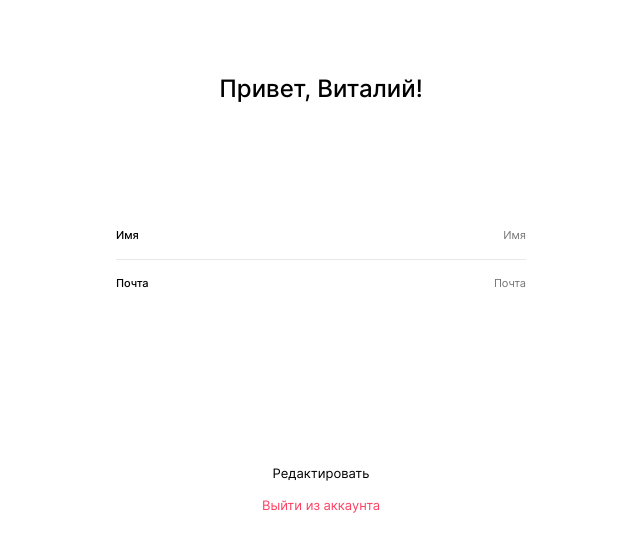
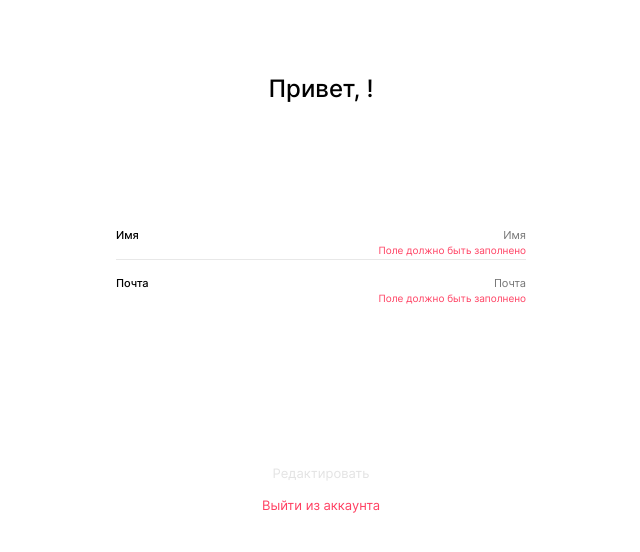
Before and after one commit to AmoryMeow/movies-explorer-frontend, a React (Create React App) app: page /profile in a window 1280 px wide. Shown: the top 552 px of the page, without its empty margins (319-959 px from the left). Built offline with nearby package versions, Linux system fonts and the light colour scheme.

Commit message:
feat: edit profile

```diff
--- a/src/components/App/App.js
+++ b/src/components/App/App.js
@@ -37,7 +37,7 @@ function App() {
           history.push('/');
         });
     }
-  }, [])
+  }, []);
 
   //регистрация
   function onSubmitRegister({name, email, password}) {
@@ -78,6 +78,7 @@ function App() {
     login(email, password);
   }
 
+  /* получить данные текущего пользователя */
   function getCurrentUser() {
     const token = localStorage.getItem('token');
     mainApi.getCurrentUser(token)
@@ -92,8 +93,13 @@ function App() {
   }
 
   /* редактирование профиля */
-  function handleSaveProfile() {
-    const token = localStorage.getItem('token');
+  function handleSaveProfile(data) {
+
+    mainApi.saveProfile(data)
+      .then((profile) => {
+        setCurrentUser(profile);
+      })
+      .catch((err) => console.log(err))
   }
 
   /* выход */
--- a/src/components/Profile/Profile.css
+++ b/src/components/Profile/Profile.css
@@ -26,7 +26,7 @@
 }
 
 .profile__field {
-  padding: 17px 0;
+  padding-top: 17px;
   display: flex;
   flex-direction: column;
   border-bottom: 1px solid #E8E8E8;
@@ -61,6 +61,29 @@
   padding: 0;
 }
 
+.profile__input:focus {
+  font-weight: bold;
+}
+.profile__input-error {
+  font-style: normal;
+  font-weight: normal;
+  font-size: 10px;
+  line-height: 12px;
+  color: #FF4062;
+  text-align: right;
+  padding: 2px 0;
+  min-height: 17px;
+  box-sizing: border-box;
+  opacity: 0;
+  visibility: hidden;
+  transition: visibility .3s, opacity .3s ease;
+}
+
+.profile__input-error_visible {
+  opacity: 1;
+  visibility: visible;
+}
+
 .profile__buttons {
   display: flex;
   flex-direction: column;
@@ -93,28 +116,10 @@
   color: #FF4062;
 }
 
-.profile__button_type_save {
-  font-weight: 500;
-  font-size: 14px;
-  line-height: 17px;
-  padding: 14px 0;
-  background-color: #F8F8F8;
+.profile__button_disabled {
+  opacity: .5;
+  color: rgb(200, 200, 200);
 }
-
-.profile__button_type_save:hover {
-  background-color: rgb(200, 200, 200, .7);
-}
-
-.profile__error {
-  padding: 20px;
-  font-style: normal;
-  font-weight: normal;
-  font-size: 11px;
-  line-height: 13px;
-  text-align: center;
-  color: #FF004C;
-}
-
 
 @media (max-width: 1279px) {
   .profile {
--- a/src/components/Profile/Profile.js
+++ b/src/components/Profile/Profile.js
@@ -1,58 +1,105 @@
 import React from 'react';
-import { NavLink } from 'react-router-dom';
 import {CurrentUserContext} from '../../contexts/CurrentUserContext.js';
 import './Profile.css';
+import { getErrorText, checkValid } from '../../utils/formValidator';
 
 function Profile({onSaveProfile, onSignOut}) {
 
+  const [formValues, setFormValues] = React.useState({
+    name: '',
+    email: ''
+  });
+
   const currentUser = React.useContext(CurrentUserContext);
+  React.useEffect(() => {
+    setFormValues({
+      ...formValues,
+      name: currentUser.name || '',
+      email: currentUser.email || ''
+    })
+  }, [currentUser]);
 
-  const [viewMode, setViewMode] = React.useState(true);
-
-  function handleEditClick(evt) {
-    evt.preventDefault();
-    setViewMode(false)
+  function handleInputChange(evt) {
+    const { name, value } = evt.target;
+    setFormValues({
+      ...formValues,
+      [name] : value
+    });
   }
 
+  /** валидация формы **/
+  const [errors, setErrors] = React.useState({
+    name: {
+      required: '',
+      minLength: '',
+      maxLength: '',
+    },
+    email: {
+      required: '',
+      minLength: '',
+      isEmail: '',
+    },
+  });
+  const [isNameValid, setIsNameValid] = React.useState(false);
+  const [isEmailValid, setIsEmailValid] = React.useState(false);
+  const [isSubmitDisabled, setIsSubmitDisabled] = React.useState(true);
+
+  React.useEffect(() => {
+
+    const { name, email } = formValues;
+
+    const nameValid = checkValid('name', name);
+    const emailValid = checkValid('email', email);
+
+    setErrors({
+      name: nameValid,
+      email: emailValid,
+    });
+
+    const nameVal = Object.values(nameValid).every((item) => item === '');
+    const emailVal = Object.values(emailValid).every((item) => item === '');
+    setIsNameValid(nameVal);
+    setIsEmailValid(emailVal);
+
+    setIsSubmitDisabled(!nameVal || !emailVal );
+
+  }, [formValues]);
+
+  /* кнопка выйти из аккаунта */
   function handleSignOut() {
     onSignOut();
   }
 
+  /* кнопка сохранить */
   function handleOnSubmit(evt) {
     evt.preventDefault();
-    onSaveProfile();
+    onSaveProfile(formValues);
   }
 
   return (
     <section className="profile">
-      <h2 className="profile__title">Привет, Виталий!</h2>
+      <h2 className="profile__title">Привет, {currentUser.name}!</h2>
       <form className="profile__form" action="post" name="profile" noValidate onSubmit={handleOnSubmit}>
         <article className="profile__field">
           <label className="profile__label">Имя
             <input className="profile__input profile__input_type_name" id="name-input" type="text" name="name"
               placeholder="Имя" required minLength="2" maxLength="30"
-              disabled={viewMode} value={currentUser.name}/>
+              value={formValues.name} onChange={handleInputChange}/>
           </label>
+          <span className={`profile__input-error ${!isNameValid && 'profile__input-error_visible'}`}>{getErrorText(errors.name)}</span>
         </article>
         <article className="profile__field">
           <label className="profile__label">Почта
             <input className="profile__input profile__input_type_email" id="email-input" type="text" name="email"
               placeholder="Почта" required minLength="5" maxLength="100"
-              disabled={viewMode} value={currentUser.email}/>
+              value={formValues.email} onChange={handleInputChange}/>
           </label>
+          <span className={`profile__input-error ${!isEmailValid && 'profile__input-error_visible'}`}>{getErrorText(errors.email)}</span>
         </article>
         <div className="profile__buttons">
-          {viewMode ? (
-            <>
-              <button type="button" className="profile__button profile__button_type_edit" onClick={handleEditClick}>Редактировать</button>
-              <button type="button" className="profile__button profile__button_type_exit" onClick={handleSignOut}>Выйти из аккаунта</button>
-            </>
-          ) :(
-            <>
-              <span className="profile__error" id="name-input-error">ошибка</span>
-              <button type="submit" className="profile__button profile__button_type_save">Сохранить</button>
-            </>
-          )}
+          <button type="submit" className={`profile__button profile__button_type_edit
+            ${isSubmitDisabled && 'profile__button_disabled'}`} disabled={isSubmitDisabled}>Редактировать</button>
+          <button type="button" className="profile__button profile__button_type_exit" onClick={handleSignOut}>Выйти из аккаунта</button>
         </div>
       </form>
     </section>
--- a/src/utils/MainApi.js
+++ b/src/utils/MainApi.js
@@ -59,6 +59,21 @@ export class MainApi {
       }
     }))
   }
+
+  saveProfile(data) {
+    const token = localStorage.getItem('token');
+    return this._getResponseData(fetch(`${this._baseUrl}/users/me`, {
+        method: 'PATCH',
+        headers: {
+          ...this._headers,
+          "Authorization" : `Bearer ${token}`
+        },
+        body: JSON.stringify({
+          name: data.name,
+          email: data.email
+        })
+      }))
+  }
 }
 
 const mainApi = new MainApi({
```
